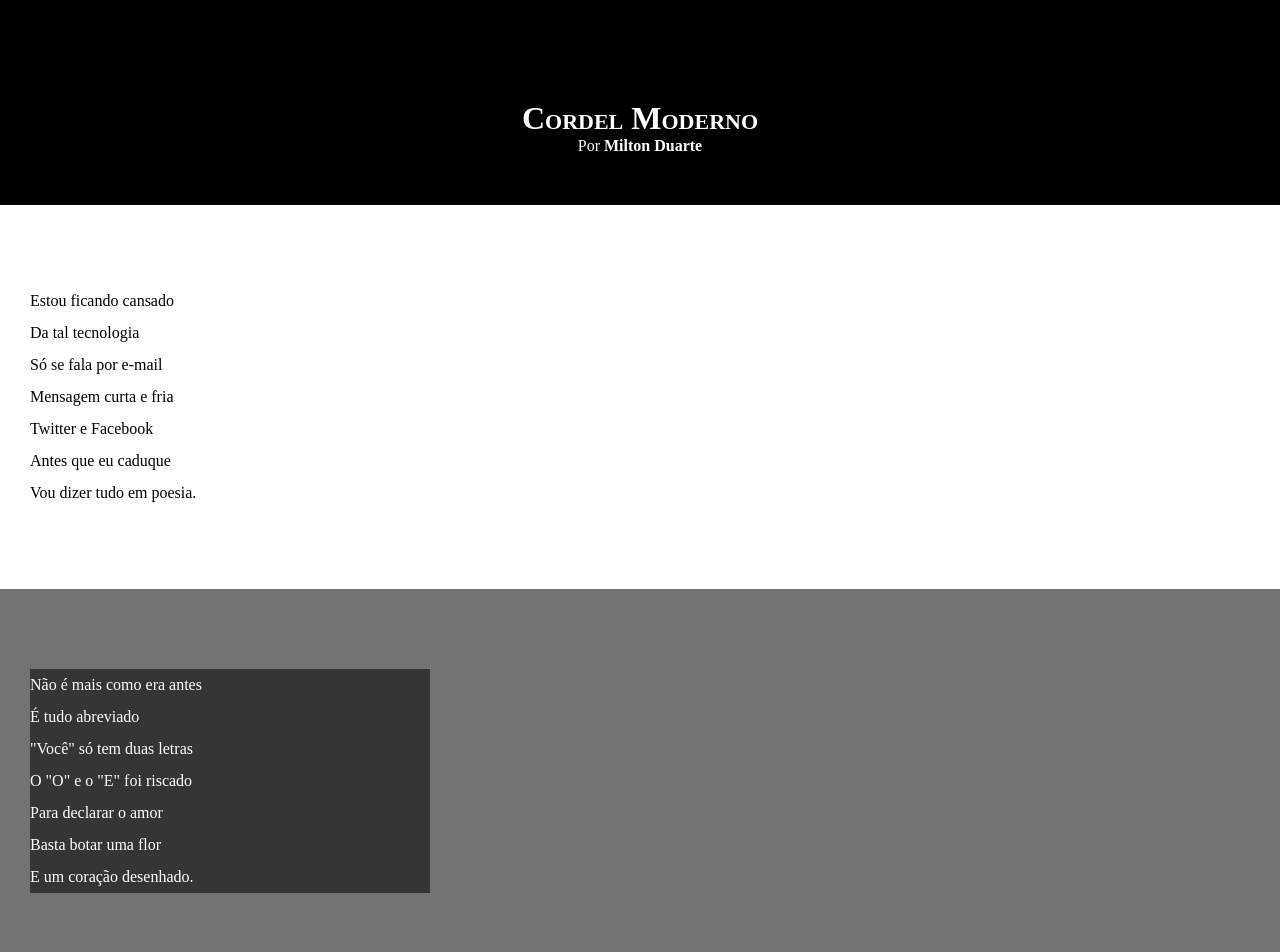
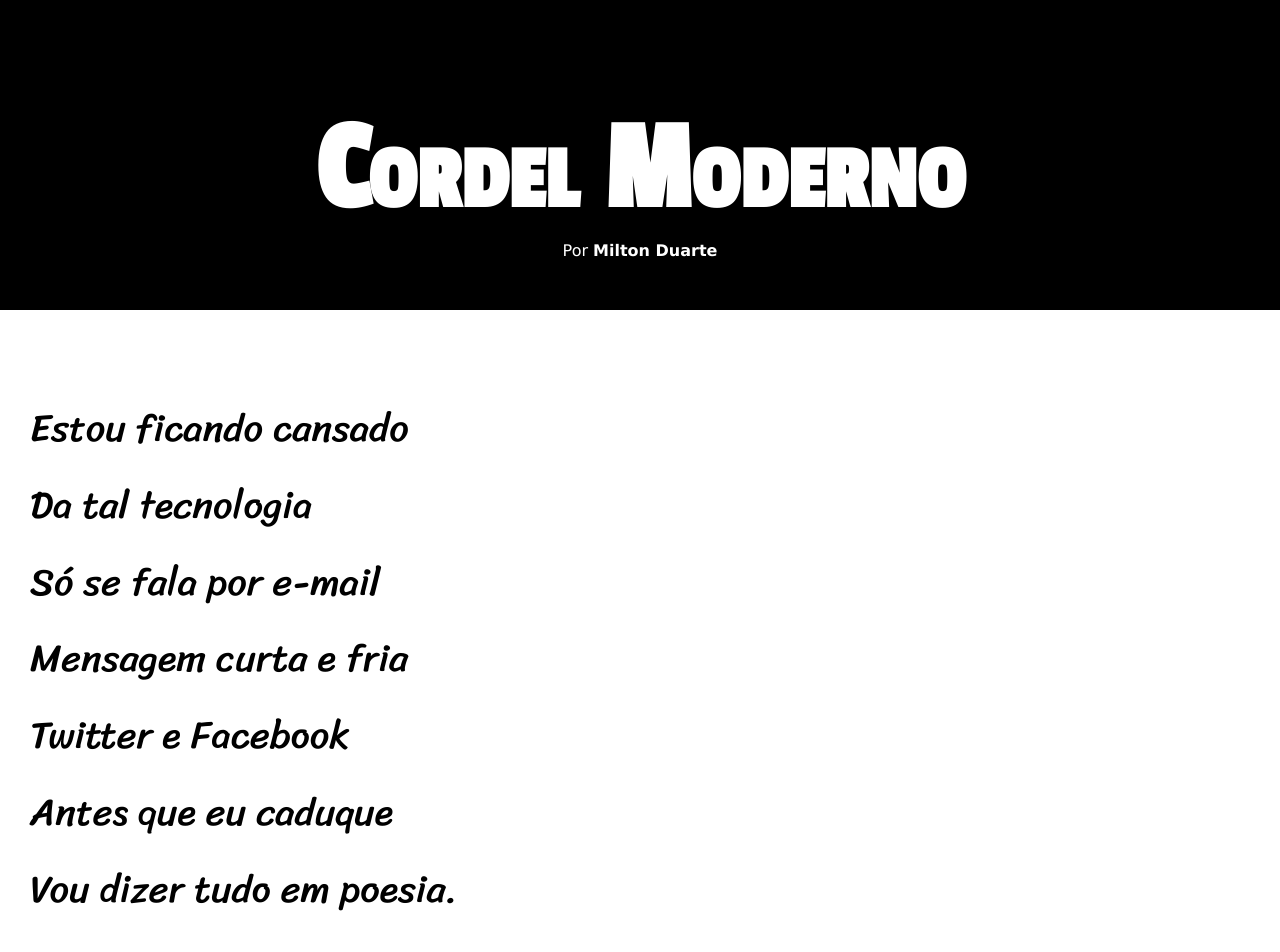
Before and after one commit to Igorntc/html-css, a plain HTML site: page exercicios/d012/index.html in a window 1280 px wide. Shown: the top 952 px of the page. Drawn offline with Linux system fonts and the light colour scheme.

Commit message:
Atulização Estilo d22

```diff
--- a/exercicios/d012/estilo/style.css
+++ b/exercicios/d012/estilo/style.css
@@ -1,4 +1,14 @@
 @charset "UTF-8";
+
+@import url('https://fonts.googleapis.com/css2?family=Indie+Flower&family=Passion+One&display=swap');
+
+@import url('https://fonts.googleapis.com/css2?family=Indie+Flower&family=Sriracha&display=swap');
+
+:root {
+    --fonte1: Verdana, Geneva, Tahoma, sans-serif;
+    --fonte2: 'Passion One', cursive;
+    --fonte3: 'Sriracha', cursive;
+}
 
 * {
     margin: 0px;
@@ -8,6 +18,7 @@
 html, body {
     min-height: 100vh;
     background-color: darkgray;
+    font-family: var(--fonte1);
 }
 
 header {
@@ -19,6 +30,8 @@ header {
 header > h1 {
     padding-top: 50px;
     font-variant: small-caps;
+    font-family: var(--fonte2);
+    font-size: 10vw;
 }
 
 header > p {
@@ -41,6 +54,8 @@ section {
     padding-bottom: 10vh;
     line-height: 2em;
     padding-left: 30px;
+    font-family: var(--fonte3);
+    font-size: 3vw;
 }
 
 
@@ -50,7 +65,8 @@ section.normal {
 }
 
 section.imagem > p {
-    width: 400px;
+    display: inline-block;
+    padding: 5px;
     background-color: rgba(0, 0, 0, 0.534);
 }
 
```
